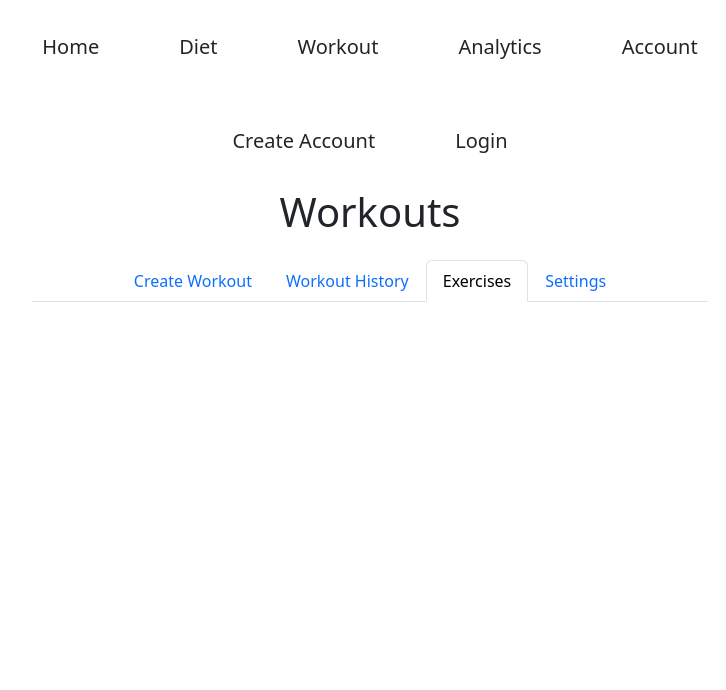
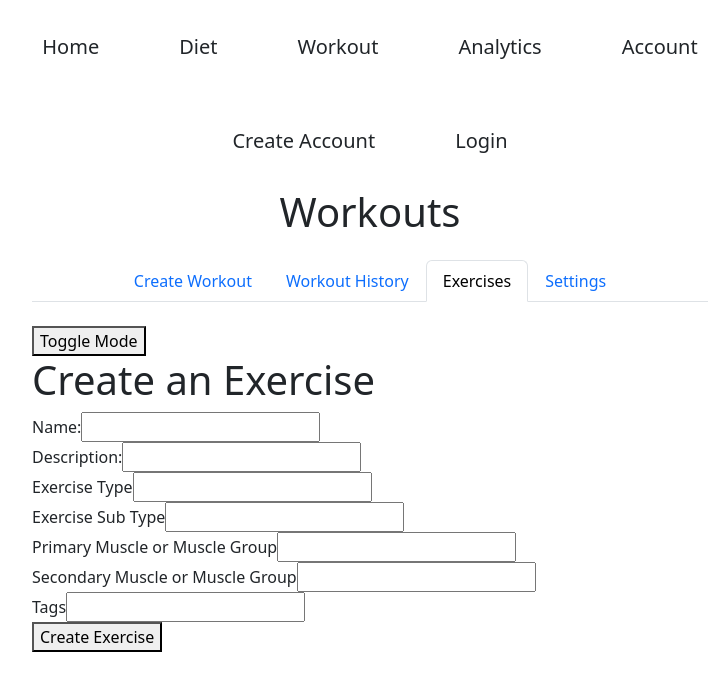
Before and after one commit to CalvinGaiennie/HabitTrackerReactTS, a React (Vite) app: page /Workout in a window 1280 px wide. Both pictures are taken after a click on the button "Exercises". Shown: the top 690 px of the page, without its empty margins (270-996 px from the left). Built offline with nearby package versions, Linux system fonts and the light colour scheme; no server answers.

Commit message:
continued exercise creation and display setup

```diff
--- a/src/App.tsx
+++ b/src/App.tsx
@@ -1,7 +1,7 @@
 import { Routes, Route, BrowserRouter } from "react-router-dom";
 import HomePage from "./pages/HomePage";
 import DietPage from "./pages/DietPage";
-import WorkoutPage from "./pages/WorkoutPage";
+import WorkoutPage from "./pages/WorkoutPage/WorkoutPage.tsx";
 // import FinancePage from "./pages/FinancePage";
 import AccountPage from "./pages/AccountPage";
 import NavBar from "./components/NavBar.tsx";
--- /dev/null
+++ b/src/components/CreateExerciseForm.tsx
@@ -0,0 +1,44 @@
+// import { useState } from "react";
+// import type { ExerciseCreate } from "../types/exercises"
+
+function CreateExerciseForm() {
+    // const [exercise, setExercise] = useState<ExerciseCreate | null>(null)
+
+    return (
+        <div>
+            <h1>Create an Exercise</h1>
+            <form>
+                <div>
+                    <label>Name:</label>
+                    <input/>
+                </div>
+                <div>
+                    <label>Description:</label>
+                    <input/>
+                </div>
+                <div>
+                    <label>Exercise Type</label>
+                    <input/>
+                </div>
+                <div>
+                    <label>Exercise Sub Type</label>
+                    <input/>
+                </div>
+                <div>
+                    <label>Primary Muscle or Muscle Group</label>
+                    <input/>
+                </div>
+                <div>
+                    <label>Secondary Muscle or Muscle Group</label>
+                    <input/>
+                </div>
+                <div>
+                    <label>Tags</label>
+                    <input/>
+                </div>
+                <button>Create Exercise</button>
+            </form>
+        </div>
+    )
+}
+export default CreateExerciseForm
--- /dev/null
+++ b/src/components/ExerciseList.tsx
@@ -0,0 +1,30 @@
+import { useEffect, useState } from "react";
+import { getExercises } from "../services/exercises"
+import type { Exercise } from "../types/exercises"
+
+function ExerciseList() {
+    const [exercises, setExercises] = useState<Exercise[]>([])
+
+    useEffect(() => {
+       const fetchExercises = async () => {
+           try {
+            const newExercises = await getExercises();
+            setExercises(newExercises)
+            } catch {
+                console.error("Error fetching exercises")
+            }
+       }
+       fetchExercises();
+    }, [])
+
+    return (
+        <div>
+            <h1>Exercise List</h1>
+            {exercises.map((exercise) => (
+            <p>{exercise.name}</p>
+            )
+        )}
+        </div>
+    )
+}
+export default ExerciseList
--- /dev/null
+++ b/src/pages/WorkoutPage/SubPages/ExercisePage.tsx
@@ -0,0 +1,29 @@
+import { useState } from "react";
+import ExerciseList from "../../../components/ExerciseList";
+import CreateExerciseForm from "../../../components/CreateExerciseForm";
+
+function ExercisePage() {
+    const [mode, setMode] = useState<"add" | "view">('add')
+
+    const toggleMode = (() => {
+        if (mode == "add" ) {
+            setMode("view")
+        } else {
+            setMode("add")
+        }
+    })
+
+    return (
+        <div>
+            <button onClick={toggleMode}>Toggle Mode</button>
+            {mode === "add" && (
+                <CreateExerciseForm/>
+            )}
+
+            {mode === "view" && (
+            <ExerciseList />
+            )}
+        </div>
+    )
+}
+export default ExercisePage
--- a/src/pages/WorkoutPage.tsx
+++ b/src/pages/WorkoutPage/WorkoutPage.tsx
@@ -1,7 +1,9 @@
 import { useState } from "react";
-import WorkoutForm from "../components/WorkoutForm";
-import WorkoutList from "../components/WorkoutList";
-import SettingsEdit from "../components/SettingsEdit";
+import WorkoutForm from "../../components/WorkoutForm";
+import WorkoutList from "../../components/WorkoutList";
+import SettingsEdit from "../../components/SettingsEdit";
+import ExercisePage from "./SubPages/ExercisePage";
+
 function WorkoutPage() {
   const [activeTab, setActiveTab] = useState<"create" | "workout-list" | "exercises" | "settings">("create");
   const [refreshTrigger, setRefreshTrigger] = useState(0);
@@ -66,6 +68,8 @@ function WorkoutPage() {
 
       {activeTab === "workout-list" && <WorkoutList key={refreshTrigger} />}
 
+      {activeTab === "exercises" && <ExercisePage />
+      }
       {activeTab === "settings" && <SettingsEdit settingsKeys={["workoutTypes"]}/>}
     </div>
   );
--- /dev/null
+++ b/src/services/exercises.ts
@@ -0,0 +1,16 @@
+import request from "./api";
+import type {
+    Exercise,
+    ExerciseCreate,
+} from "../types/exercises.ts"
+
+export async function getExercises(): Promise<Exercise[]> {
+    return request <Exercise[]>("/exercises/")
+}
+
+export async function createExercise(data: ExerciseCreate): Promise<Exercise> {
+    return request<Exercise>("/exercises/", {
+        method: "POST",
+        body: JSON.stringify(data),
+    });
+}
--- /dev/null
+++ b/src/types/exercises.ts
@@ -0,0 +1,21 @@
+export interface Exercise {
+    id: number;
+    name: string;
+    description?: string;
+    exercise_type?: string;
+    exercise_subtype?: string;
+    primary_muscles: string;
+    secondary_muscles?: string;
+    tags: string;
+}
+
+export interface ExerciseCreate {
+    user_id: number;
+    name: string;
+    description?: string;
+    exercise_type?: string;
+    exercise_subtype?: string;
+    primary_muscles: string;
+    secondary_muscles?: string;
+    tags: string;
+}
```
